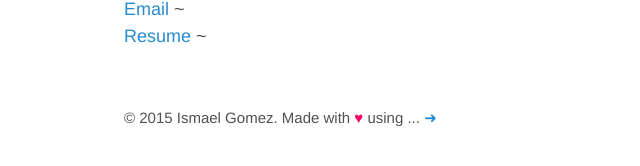
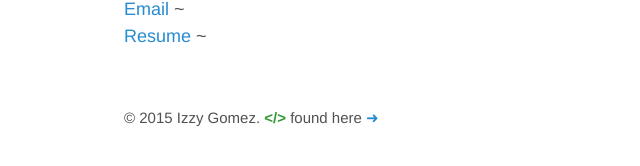
Before and after one commit to izzygomez/izzygomez.github.io, a Jekyll site: the page built from index.html, in a window 1280 px wide. Shown: the part 194-360 px from the top of the page, without its empty margins (201-841 px from the left). Built offline with Jekyll 4.4.1, drawn with Linux system fonts in a browser that asks for light colours.

Commit message:
linked source code in footer

```diff
--- a/_includes/footer.html
+++ b/_includes/footer.html
@@ -1,5 +1,5 @@
 <footer class="footer">
 	<small>
-		&copy; <time datetime="{{ site.time | date_to_xmlschema }}">{{ site.time | date: '%Y' }}</time> Ismael Gomez. Made with <a style="color: #FF0066; text-decoration: none">&hearts;</a> using ... <a href="#">&#10140;</a>
+		&copy; <time datetime="{{ site.time | date_to_xmlschema }}">{{ site.time | date: '%Y' }}</time> Izzy Gomez. <!--Made with <a style="color: #FF0066; text-decoration: none">&hearts;</a> using ... --><a style="color: #339933; text-decoration: none"><b>&lt/&gt</b></a> found here <a href="http://github.com/izzygomez/izzygomez.github.io">&#10140;</a>
 	</small>
 </footer>
```
